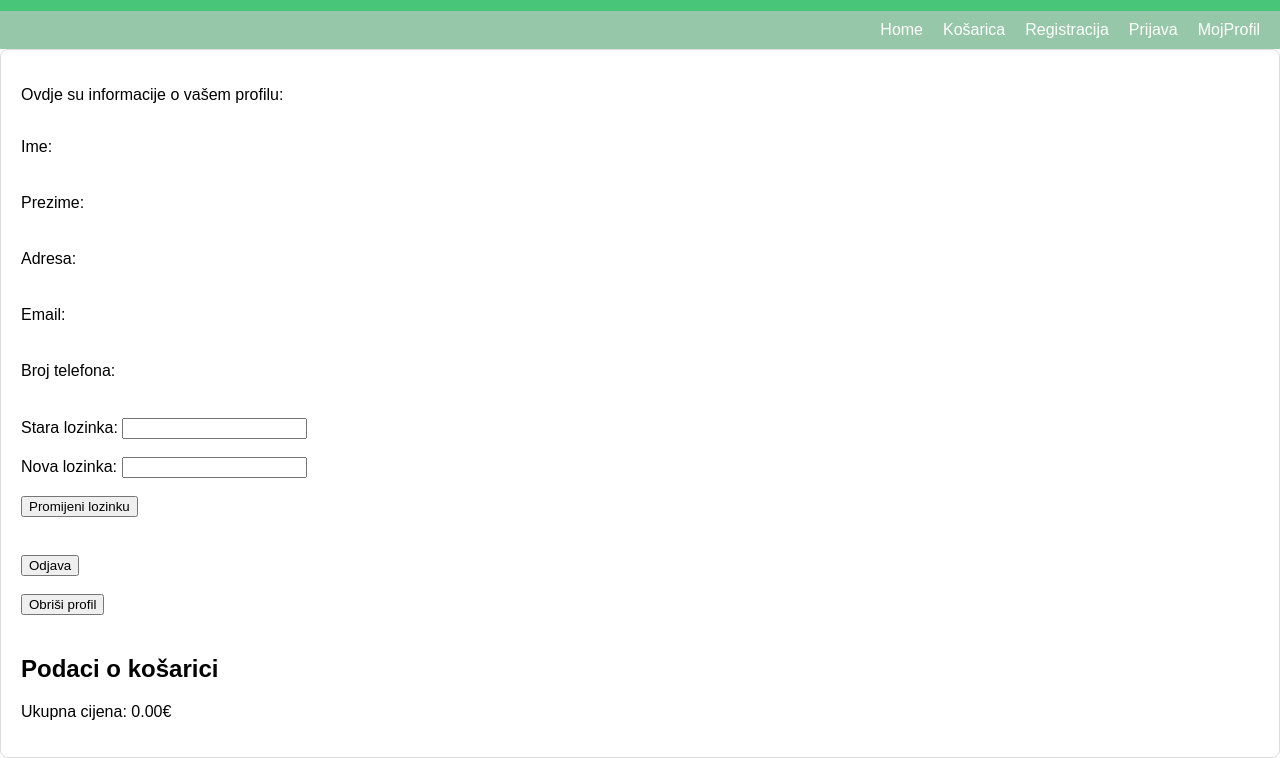
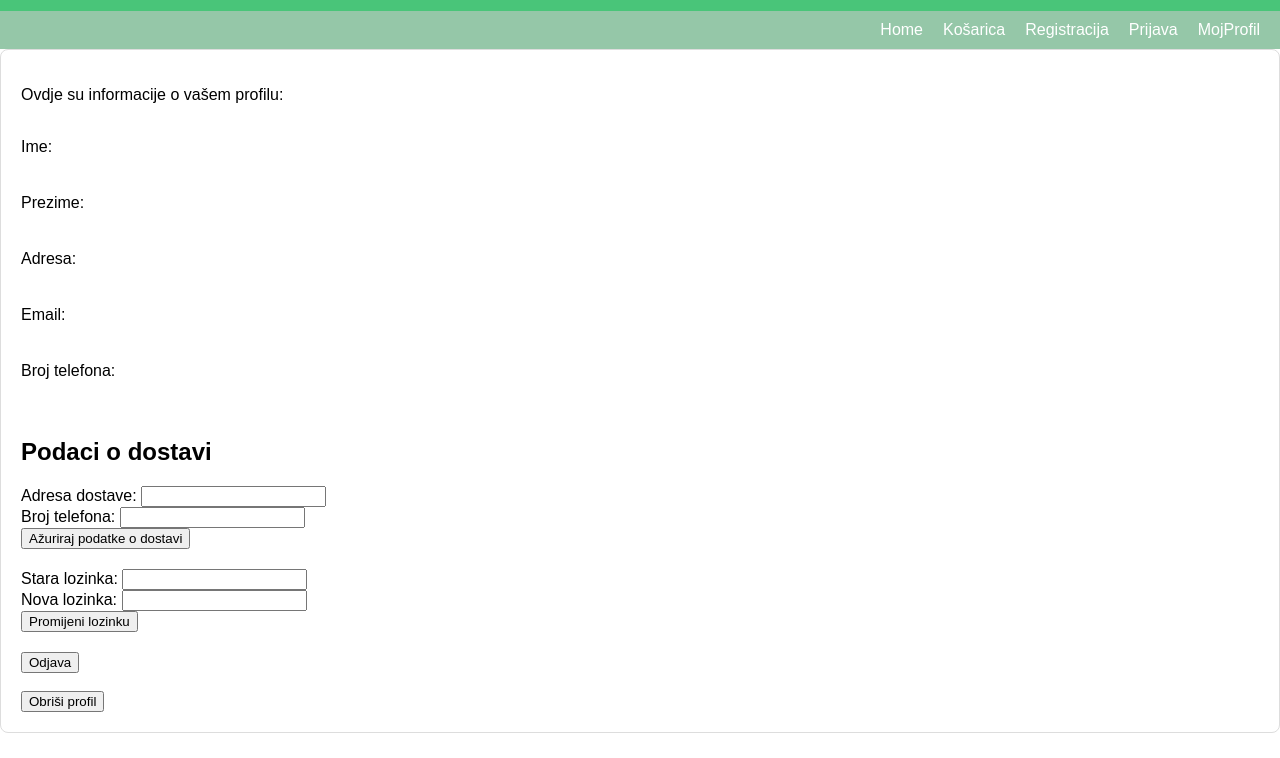
Before and after one commit to llucig/upi_projekt, a website: page mojProfil.html in a window 1280 px wide. Shown: the part 89-847 px from the top of the page. After the commit the page ends 822 px from the top, so only its background shows below. Drawn offline with Linux system fonts and the light colour scheme.

Commit message:
Add files via upload

```diff
--- a/mojProfil.html
+++ b/mojProfil.html
@@ -45,32 +45,41 @@
       </div>
       <br />
 
+      <div id="orderDetails">
+        <h2>Podaci o narudžbi</h2>
+        <div id="orderItems">
+          <!-- Ovdje će se prikazati artikli iz narudžbe -->
+        </div>
+        <p>Ukupna cijena narudžbe: <span id="orderTotalPrice">0.00€</span></p>
+      </div>
+
+      <div id="deliveryDetails">
+        <h2>Podaci o dostavi</h2>
+        <form id="deliveryForm">
+          <label for="deliveryAddress">Adresa dostave:</label>
+          <input type="text" id="deliveryAddress" value="" required />
+          <br />
+          <label for="deliveryPhoneNumber">Broj telefona:</label>
+          <input type="text" id="deliveryPhoneNumber" value="" required />
+          <br />
+          <button type="button" data-action="updateDelivery">
+            Ažuriraj podatke o dostavi
+          </button>
+        </form>
+      </div>
+
       <form id="changePasswordForm">
         <label for="oldPassword">Stara lozinka:</label>
-        <input type="password" id="oldPassword" required />
-        <br />
-        <br />
+        <input type="password" id="oldPassword" required>
+        <br>
         <label for="newPassword">Nova lozinka:</label>
-        <input type="password" id="newPassword" required />
-        <br />
-        <br />
-        <button type="button" onclick="promijeniLozinku()">
-          Promijeni lozinku
-        </button>
+        <input type="password" id="newPassword" required>
+        <br>
+        <button type="button" onclick="promijeniLozinku()">Promijeni lozinku</button>
       </form>
-      <br />
-      <button class="logout-btn" onclick="logout()">Odjava</button>
-      <br />
+
+      <button class="logout-btn" onclick="logout()">Odjava</button><br>
       <button type="button" onclick="obrisiProfil()">Obriši profil</button>
-
-      <div class="cart-details">
-        <h2>Podaci o košarici</h2>
-        <div id="cartItems">
-          <!-- Ovdje će se prikazati artikli iz košarice -->
-        </div>
-        <p>Ukupna cijena: <span id="totalPrice">0.00€</span></p>
-      </div>
-    </div>
     <script src="mojProfil.js"></script>
   </body>
 </html>
```
Also changed, not shown: mojProfil.js (+24 -10 lines).
